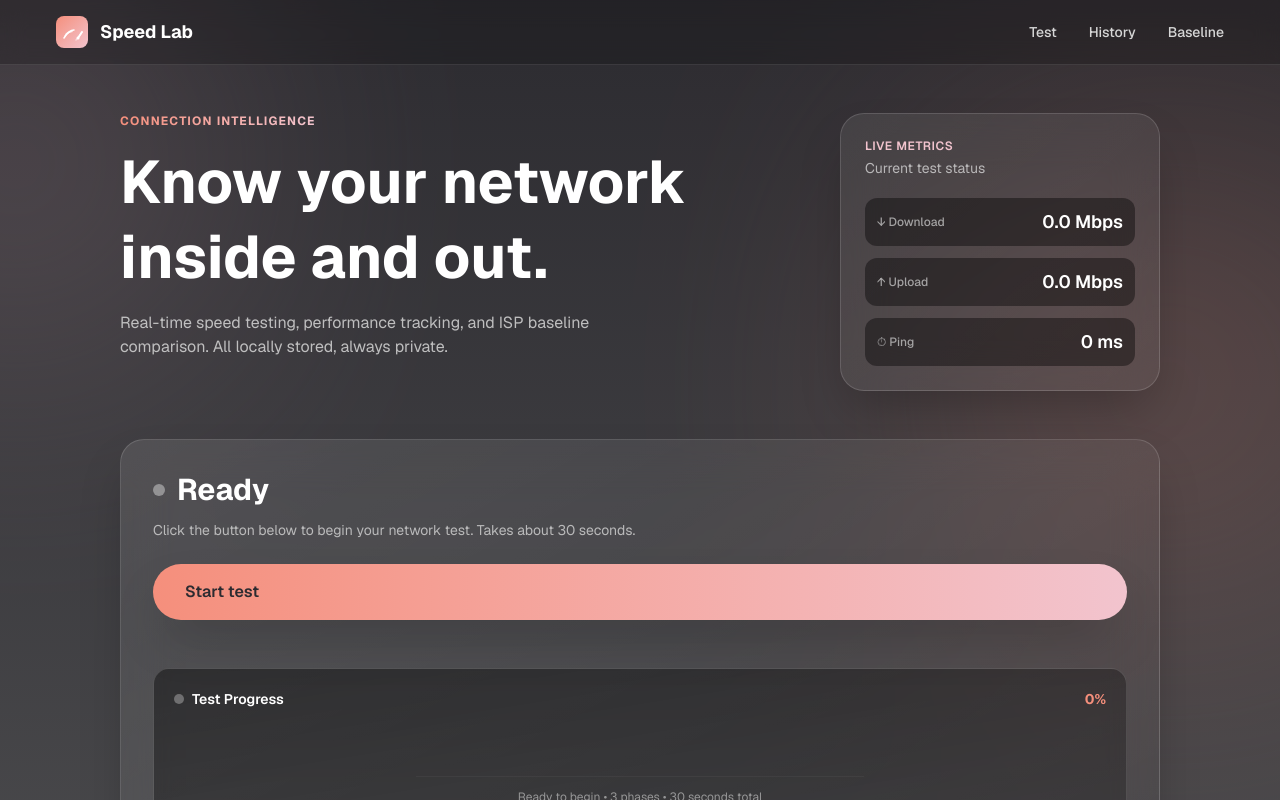
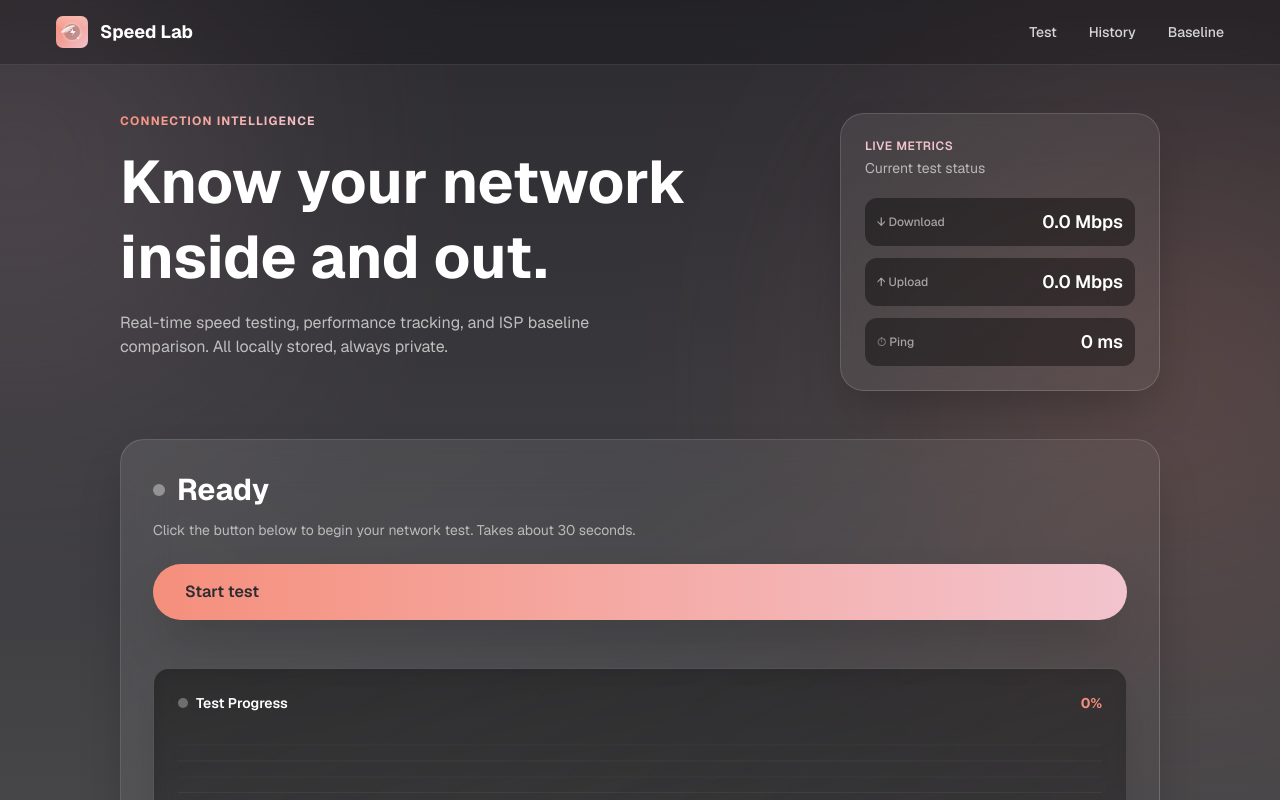
Before and after one commit to Foolish-Genius/speedtest, a Next.js app: page / in a window 1280 px wide. Shown: the top 800 px of the page. Built offline with nearby package versions, Linux system fonts and the light colour scheme.

Commit message:
updated logo

```diff
--- a/src/app/page.tsx
+++ b/src/app/page.tsx
@@ -103,8 +103,8 @@ export default function Home() {
     setRealtimeUp([]);
 
     const phaseDuration = 10000; // 10 seconds per phase
-    const updateInterval = 300; // Update every 300ms
-    const sampleInterval = 300; // Sample every 300ms
+    const updateInterval = 100; // Sample every 100ms
+    const displayInterval = 300; // Update display every 300ms
 
     const computeMedian = (arr: number[]) => {
       if (!arr.length) return 0;
@@ -118,22 +118,30 @@ export default function Home() {
       setPhase("ping");
       const phaseStart = performance.now();
       let lastUpdate = phaseStart;
+      let lastDisplay = phaseStart;
       const pingSamples: number[] = [];
+      const displaySamples: number[] = [];
 
       const step = (now: DOMHighResTimeStamp) => {
         const elapsed = now - phaseStart;
         const phaseProgress = Math.min(100, (elapsed / phaseDuration) * 100);
 
+        // Sample every 100ms
         if (now - lastUpdate >= updateInterval || phaseProgress >= 100) {
           lastUpdate = now;
           const simulatedPing = 5 + Math.random() * 25;
           pingSamples.push(simulatedPing);
 
-          // Show average of last few samples for smoother display
-          const recent = pingSamples.slice(-3);
+          // Update display every 300ms with averaged values
+          if (now - lastDisplay >= displayInterval || phaseProgress >= 100) {
+            lastDisplay = now;
+            const windowSize = 3; // Average last 3 samples (300ms window)
+            const recent = pingSamples.slice(-windowSize);
             const avg = recent.reduce((a, b) => a + b, 0) / recent.length;
+            displaySamples.push(avg);
             setPing(avg);
-          setRealtimePing([...pingSamples]);
+            setRealtimePing([...displaySamples]);
+          }
           setProgress(phaseProgress / 3); // 0-33%
         }
 
@@ -152,22 +160,30 @@ export default function Home() {
       setPhase("download");
       const phaseStart = performance.now();
       let lastUpdate = phaseStart;
+      let lastDisplay = phaseStart;
       const downloadSamples: number[] = [];
+      const displaySamples: number[] = [];
 
       const step = (now: DOMHighResTimeStamp) => {
         const elapsed = now - phaseStart;
         const phaseProgress = Math.min(100, (elapsed / phaseDuration) * 100);
 
+        // Sample every 100ms
         if (now - lastUpdate >= updateInterval || phaseProgress >= 100) {
           lastUpdate = now;
           const simulatedDownload = 60 + Math.random() * 200;
           downloadSamples.push(simulatedDownload);
 
-          // Show average of last few samples for smoother display
-          const recent = downloadSamples.slice(-3);
+          // Update display every 300ms with averaged values
+          if (now - lastDisplay >= displayInterval || phaseProgress >= 100) {
+            lastDisplay = now;
+            const windowSize = 3; // Average last 3 samples (300ms window)
+            const recent = downloadSamples.slice(-windowSize);
             const avg = recent.reduce((a, b) => a + b, 0) / recent.length;
+            displaySamples.push(avg);
             setDownload(avg);
-          setRealtimeDown([...downloadSamples]);
+            setRealtimeDown([...displaySamples]);
+          }
           setProgress(33.33 + phaseProgress / 3); // 33-66%
         }
 
@@ -186,22 +202,30 @@ export default function Home() {
       setPhase("upload");
       const phaseStart = performance.now();
       let lastUpdate = phaseStart;
+      let lastDisplay = phaseStart;
       const uploadSamples: number[] = [];
+      const displaySamples: number[] = [];
 
       const step = (now: DOMHighResTimeStamp) => {
         const elapsed = now - phaseStart;
         const phaseProgress = Math.min(100, (elapsed / phaseDuration) * 100);
 
+        // Sample every 100ms
         if (now - lastUpdate >= updateInterval || phaseProgress >= 100) {
           lastUpdate = now;
           const simulatedUpload = 20 + Math.random() * 110;
           uploadSamples.push(simulatedUpload);
 
-          // Show average of last few samples for smoother display
-          const recent = uploadSamples.slice(-3);
+          // Update display every 300ms with averaged values
+          if (now - lastDisplay >= displayInterval || phaseProgress >= 100) {
+            lastDisplay = now;
+            const windowSize = 3; // Average last 3 samples (300ms window)
+            const recent = uploadSamples.slice(-windowSize);
             const avg = recent.reduce((a, b) => a + b, 0) / recent.length;
+            displaySamples.push(avg);
             setUpload(avg);
-          setRealtimeUp([...uploadSamples]);
+            setRealtimeUp([...displaySamples]);
+          }
           setProgress(66.66 + phaseProgress / 3); // 66-100%
         }
 
@@ -424,10 +448,10 @@ export default function Home() {
               </button>
 
               {/* Real-time phase graph (single view) */}
-              <div className="mt-6 rounded-2xl border border-white/15 bg-gradient-to-br from-black/40 to-black/20 p-5">
-                <div className="flex items-center justify-between mb-3">
+              <div className="mt-6 rounded-2xl border border-white/15 bg-gradient-to-br from-black/50 to-black/30 p-6 shadow-xl backdrop-blur-sm">
+                <div className="flex items-center justify-between mb-4">
                   <div className="flex items-center gap-2">
-                    <span className={`h-2.5 w-2.5 rounded-full ${running ? "animate-pulse" : ""} ${phase === "ping" ? "bg-emerald-400" : phase === "download" ? "bg-[#F58F7C]" : phase === "upload" ? "bg-[#F2C4CE]" : "bg-white/30"}`} />
+                    <span className={`h-2.5 w-2.5 rounded-full ${running ? "animate-pulse" : ""} ${phase === "ping" ? "bg-emerald-400 shadow-[0_0_12px_rgba(52,211,153,0.6)]" : phase === "download" ? "bg-[#F58F7C] shadow-[0_0_12px_rgba(245,143,124,0.6)]" : phase === "upload" ? "bg-[#F2C4CE] shadow-[0_0_12px_rgba(242,196,206,0.6)]" : "bg-white/30"}`} />
                     <p className="text-sm font-semibold text-white">
                       {phase === "ping" && "⏱ Ping Latency"}
                       {phase === "download" && "↓ Download Speed"}
@@ -440,55 +464,95 @@ export default function Home() {
                       (phase === "download" && realtimeDown.length > 0) ||
                       (phase === "upload" && realtimeUp.length > 0)) && (
                       <p className="text-xs text-white/60">
-                        {phase === "ping" && `${realtimePing.length} samples`}
-                        {phase === "download" && `${realtimeDown.length} samples`}
-                        {phase === "upload" && `${realtimeUp.length} samples`}
+                        {phase === "ping" && `${realtimePing.length} points`}
+                        {phase === "download" && `${realtimeDown.length} points`}
+                        {phase === "upload" && `${realtimeUp.length} points`}
                       </p>
                     )}
                     <p className="text-sm font-bold text-[#F58F7C]">{Math.round(progress)}%</p>
                   </div>
                 </div>
 
-                <svg viewBox="0 0 400 50" className="w-full h-14">
+                <div className="relative">
+                  <svg viewBox="0 0 400 60" className="w-full h-16" preserveAspectRatio="none">
+                    <defs>
+                      <linearGradient id="pingGradient" x1="0%" y1="0%" x2="0%" y2="100%">
+                        <stop offset="0%" stopColor="#34d399" stopOpacity="0.3" />
+                        <stop offset="100%" stopColor="#34d399" stopOpacity="0.05" />
+                      </linearGradient>
+                      <linearGradient id="downloadGradient" x1="0%" y1="0%" x2="0%" y2="100%">
+                        <stop offset="0%" stopColor="#F58F7C" stopOpacity="0.3" />
+                        <stop offset="100%" stopColor="#F58F7C" stopOpacity="0.05" />
+                      </linearGradient>
+                      <linearGradient id="uploadGradient" x1="0%" y1="0%" x2="0%" y2="100%">
+                        <stop offset="0%" stopColor="#F2C4CE" stopOpacity="0.3" />
+                        <stop offset="100%" stopColor="#F2C4CE" stopOpacity="0.05" />
+                      </linearGradient>
+                    </defs>
+
+                    {/* Grid lines */}
+                    <line x1="0" x2="400" y1="15" y2="15" stroke="rgba(255,255,255,0.03)" strokeWidth="1" />
+                    <line x1="0" x2="400" y1="30" y2="30" stroke="rgba(255,255,255,0.05)" strokeWidth="1" />
+                    <line x1="0" x2="400" y1="45" y2="45" stroke="rgba(255,255,255,0.03)" strokeWidth="1" />
+
                     {phase === "ping" && realtimePing.length > 0 && (
+                      <>
                         <path
-                      d={buildSparkPath(realtimePing, 400, 50)}
+                          d={`${buildSparkPath(realtimePing, 400, 60)} L400,60 L0,60 Z`}
+                          fill="url(#pingGradient)"
+                        />
+                        <path
+                          d={buildSparkPath(realtimePing, 400, 60)}
                           fill="none"
                           stroke="#34d399"
-                      strokeWidth="2.5"
+                          strokeWidth="3"
                           strokeLinejoin="round"
                           strokeLinecap="round"
-                      className="drop-shadow-[0_2px_8px_rgba(52,211,153,0.5)]"
+                          className="drop-shadow-[0_3px_10px_rgba(52,211,153,0.6)]"
                         />
+                      </>
                     )}
                     {phase === "download" && realtimeDown.length > 0 && (
+                      <>
                         <path
-                      d={buildSparkPath(realtimeDown, 400, 50)}
+                          d={`${buildSparkPath(realtimeDown, 400, 60)} L400,60 L0,60 Z`}
+                          fill="url(#downloadGradient)"
+                        />
+                        <path
+                          d={buildSparkPath(realtimeDown, 400, 60)}
                           fill="none"
                           stroke="#F58F7C"
-                      strokeWidth="2.5"
+                          strokeWidth="3"
                           strokeLinejoin="round"
                           strokeLinecap="round"
-                      className="drop-shadow-[0_2px_8px_rgba(245,143,124,0.5)]"
+                          className="drop-shadow-[0_3px_10px_rgba(245,143,124,0.6)]"
                         />
+                      </>
                     )}
                     {phase === "upload" && realtimeUp.length > 0 && (
+                      <>
                         <path
-                      d={buildSparkPath(realtimeUp, 400, 50)}
+                          d={`${buildSparkPath(realtimeUp, 400, 60)} L400,60 L0,60 Z`}
+                          fill="url(#uploadGradient)"
+                        />
+                        <path
+                          d={buildSparkPath(realtimeUp, 400, 60)}
                           fill="none"
                           stroke="#F2C4CE"
-                      strokeWidth="2.5"
+                          strokeWidth="3"
                           strokeLinejoin="round"
                           strokeLinecap="round"
-                      className="drop-shadow-[0_2px_8px_rgba(242,196,206,0.5)]"
+                          className="drop-shadow-[0_3px_10px_rgba(242,196,206,0.6)]"
                         />
+                      </>
                     )}
-                  <line x1="0" x2="400" y1="50" y2="50" stroke="rgba(255,255,255,0.08)" strokeWidth="1" />
+                    <line x1="0" x2="400" y1="60" y2="60" stroke="rgba(255,255,255,0.1)" strokeWidth="1" />
                   </svg>
+                </div>
 
-                <p className="mt-3 text-xs text-[#D6D6D6]/60 text-center">
+                <p className="mt-4 text-xs text-[#D6D6D6]/60 text-center">
                   {status === "idle" && "Ready to begin • 3 phases • 30 seconds total"}
-                  {status === "running" && `Phase ${phase === "ping" ? "1" : phase === "download" ? "2" : "3"} of 3 • Testing in progress...`}
+                  {status === "running" && `Phase ${phase === "ping" ? "1" : phase === "download" ? "2" : "3"} of 3 • Sampling every 100ms, averaging over 300ms`}
                   {status === "done" && "All phases complete • Results calculated using median values"}
                 </p>
               </div>
--- a/src/components/Logo.tsx
+++ b/src/components/Logo.tsx
@@ -8,42 +8,74 @@ export function SpeedLabLogo() {
       xmlns="http://www.w3.org/2000/svg"
       className="w-8 h-8"
     >
-      {/* Background circle with gradient */}
       <defs>
         <linearGradient id="speedLabGradient" x1="0%" y1="0%" x2="100%" y2="100%">
           <stop offset="0%" stopColor="#F58F7C" />
+          <stop offset="50%" stopColor="#F2A098" />
           <stop offset="100%" stopColor="#F2C4CE" />
+        </linearGradient>
+        <linearGradient id="glowGradient" x1="50%" y1="0%" x2="50%" y2="100%">
+          <stop offset="0%" stopColor="#fff" stopOpacity="0.3" />
+          <stop offset="100%" stopColor="#fff" stopOpacity="0.05" />
         </linearGradient>
       </defs>
 
-      {/* Outer rounded square background */}
-      <rect width="32" height="32" rx="8" fill="url(#speedLabGradient)" />
+      {/* Background with rounded square */}
+      <rect width="32" height="32" rx="7" fill="url(#speedLabGradient)" />
 
-      {/* WiFi signal waves (left side) */}
-      <g stroke="white" strokeWidth="1.5" fill="none" strokeLinecap="round">
-        {/* Arc 1 - shortest */}
-        <path d="M 10 18 Q 12 16 14 16" opacity="0.6" />
-        {/* Arc 2 - medium */}
-        <path d="M 9 20 Q 12.5 15.5 16 15.5" opacity="0.8" />
-        {/* Arc 3 - longest */}
-        <path d="M 8 22 Q 13 14 18 14" />
+      {/* Subtle top highlight */}
+      <rect width="32" height="12" rx="7" fill="url(#glowGradient)" />
+
+      {/* Central circle element */}
+      <circle cx="16" cy="16" r="10" fill="rgba(255,255,255,0.15)" />
+      <circle cx="16" cy="16" r="8" fill="rgba(0,0,0,0.2)" />
+
+      {/* WiFi/Signal waves radiating from center-left */}
+      <g opacity="0.9">
+        {/* Wave 1 - inner */}
+        <path
+          d="M 10 16 Q 12 14 14 14"
+          stroke="white"
+          strokeWidth="1.5"
+          strokeLinecap="round"
+          fill="none"
+          opacity="0.7"
+        />
+        {/* Wave 2 - middle */}
+        <path
+          d="M 8 16 Q 12 12 16 12"
+          stroke="white"
+          strokeWidth="1.5"
+          strokeLinecap="round"
+          fill="none"
+          opacity="0.85"
+        />
+        {/* Wave 3 - outer */}
+        <path
+          d="M 6 16 Q 12 10 18 10"
+          stroke="white"
+          strokeWidth="1.5"
+          strokeLinecap="round"
+          fill="none"
+        />
       </g>
 
-      {/* Speedometer needle (right side) */}
-      <g>
-        {/* Speedometer gauge arc */}
+      {/* Speed arrow/bolt symbol in center */}
+      <g transform="translate(16, 16)">
+        {/* Lightning bolt shape */}
         <path
-          d="M 20 24 Q 24 20 26 16"
-          stroke="white"
-          strokeWidth="1.5"
-          fill="none"
-          strokeLinecap="round"
-          opacity="0.5"
+          d="M 1 -4 L -2 1 L 1 1 L -1 5 L 4 -1 L 1 -1 Z"
+          fill="white"
+          stroke="rgba(0,0,0,0.2)"
+          strokeWidth="0.5"
         />
-        {/* Needle pointing up-right (indicating speed) */}
-        <line x1="22" y1="22" x2="26" y2="16" stroke="white" strokeWidth="2" strokeLinecap="round" />
-        {/* Needle pivot dot */}
-        <circle cx="22" cy="22" r="1.5" fill="white" />
+      </g>
+
+      {/* Speed indicator dots (bottom right) */}
+      <g opacity="0.8">
+        <circle cx="22" cy="22" r="1" fill="white" />
+        <circle cx="24" cy="20" r="0.8" fill="white" opacity="0.8" />
+        <circle cx="26" cy="18" r="0.6" fill="white" opacity="0.6" />
       </g>
     </svg>
   );
```
Lines whose indentation alone changed are shown as unchanged.
